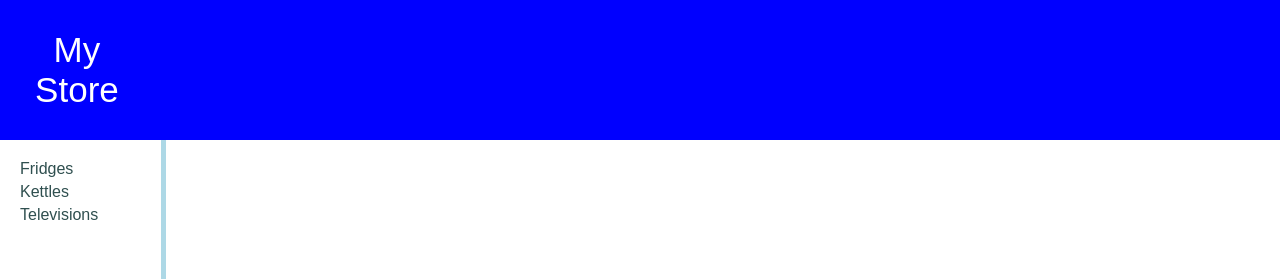
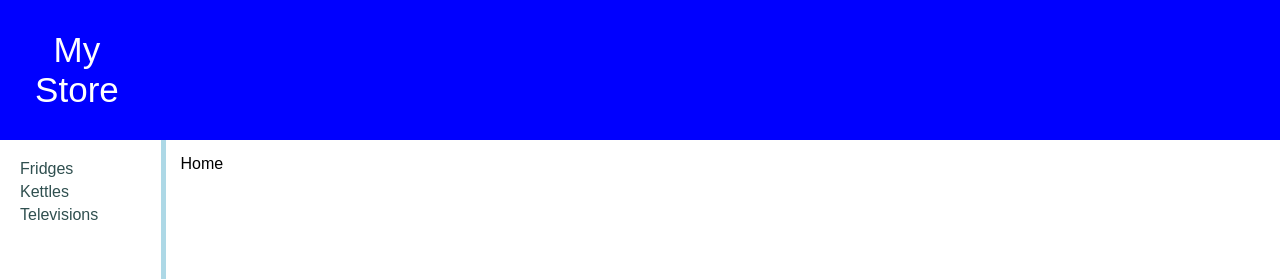
Before and after one commit to HMoein87/React-e-store, a React (Create React App) app: page / in a window 1280 px wide. Shown: the top 279 px of the page. Built offline with nearby package versions, Linux system fonts and the light colour scheme; data requests are answered from the project's data file.

Commit message:
refactored Categories, Layout, Home components, and the routes

```diff
--- a/src/App.js
+++ b/src/App.js
@@ -1,16 +1,24 @@
 import React, {useState, useEffect} from 'react';
-import { Link } from 'react-router-dom';
+import {
+  BrowserRouter as Router,
+  Route,
+  Routes
+} from "react-router-dom";
 import './App.css';
 
-import { getCategories, getProducts } from './fetchAPI';
+import { getCategories } from './fetchAPI';
 
-import CategoryProduct from './Components/CategoryProduct';
+import ShoppingCart from './Components/ShoppingCart';
+import Checkout from './Components/Checkout';
+import ProductDetails from './Components/ProductDetails';
+import Category from './Components/Category';
+import Layout from './Components/Layout';
+import Home from './Components/Home';
 
 
 function App() {
   //define data or property that need to be tracked
   const [categories, setCategories] = useState({errormessage: '', data:[]});
-  const [products, setProducts] = useState({errormessage: '', data:[]});
 
   //initialize the store with fetching categories data from API
   useEffect(() => {
@@ -23,43 +31,18 @@ function App() {
     fetchData();
   }, [])
 
-  //handle click on categories fetched from api and set the product state
-  const handleCategoryClick = (id) => {
-    //fetch product data
-    const fetchData = async () => {
-      const responseObject = await getProducts(id);
-      setProducts(responseObject);
-    }
-
-    fetchData();
-  }
-
-  //render category component
-  const renderCategories = () => {
-    return categories.data.map(c =>
-      <li key={c.id}><Link to={`categories/${c.id}`}>{c.title}</Link></li>
-      );
-  }
-
   return (
-    <>
-    <header>My Store</header>
-
-    <section>
-      <nav>
-        { categories.errormessage && <div>Error: {categories.errormessage}</div>}
-        <ul>{ categories.data && renderCategories() }</ul>
-      </nav>
-
-      <main>
-
-      </main>
-    </section>
-
-    <footer>
-      Footer
-    </footer>
-    </>
+    <Router>
+      <Routes>
+        <Route path="/" element={<Layout categories={categories} />} >
+          <Route index element={<Home />} />
+          <Route path="shoppingCart" element={<ShoppingCart />} />
+          <Route path="checkout" element={<Checkout />} />
+          <Route path="products/:productId" element={<ProductDetails />} />
+          <Route path="categories/:categoriesId" element={<Category />} />
+        </Route>
+      </Routes>
+    </Router>
   );
 }
 
--- a/src/Components/Category.js
+++ b/src/Components/Category.js
@@ -6,7 +6,7 @@ import { getProducts } from '../fetchAPI';
 import CategoryProduct from './CategoryProduct';
 
 //category component
-const Category = ({id, title, onCategoryClick}) => {
+const Category = () => {
   //category id parameter got by parameters in url
   const { categoriesId } = useParams();
 
--- a/src/Components/CategoryProduct.js
+++ b/src/Components/CategoryProduct.js
@@ -13,11 +13,14 @@ const CategoryProduct = ({
     features,
     price,
     stock}) => {
+
+        //navigate between pages
         const navigate = useNavigate();
+
         return (
             <>
                 <ProductTitle>
-            <Link to={`products/${id}`}>{title}</Link>
+                    <Link to={`/products/${id}`}>{title}</Link>
                 </ProductTitle>
 
                 <ProductItem>
@@ -61,7 +64,7 @@ const CategoryProduct = ({
                         </ProductStock>
 
                         <ProductAction>
-                    <button onClick={() => {navigate(`products/${id}`)}}>View Product</button>
+                            <button onClick={() => {navigate(`/products/${id}`)}}>View Product</button>
                             <button>Add to Cart</button>
                         </ProductAction>
                     </ProductFinance>
--- /dev/null
+++ b/src/Components/Home.js
@@ -0,0 +1,9 @@
+import React from 'react'
+
+const Home = () => {
+  return (
+    <div>Home</div>
+  )
+}
+
+export default Home
--- /dev/null
+++ b/src/Components/Layout.js
@@ -0,0 +1,37 @@
+import React from 'react';
+
+import { Outlet, Link } from 'react-router-dom';
+
+//Layout Component
+const Layout = ({categories}) => {
+
+    //render category component
+    const renderCategories = () => {
+        return categories.data.map(c =>
+            <li key={c.id}><Link to={`/categories/${c.id}`}>{c.title}</Link></li>
+            );
+        }
+
+    return (
+        <>
+            <header>My Store</header>
+
+            <section>
+                <nav>
+                    { categories.errormessage && <div>Error: {categories.errormessage}</div>}
+                    <ul>{ categories.data && renderCategories() }</ul>
+                </nav>
+
+                <main>
+                    <Outlet/>
+                </main>
+            </section>
+
+            <footer>
+                Footer
+            </footer>
+        </>
+    );
+}
+
+export default Layout
--- a/src/index.js
+++ b/src/index.js
@@ -1,32 +1,13 @@
 import React from 'react';
 import ReactDOM from 'react-dom/client';
-import {
-  BrowserRouter as Router,
-  Switch,
-  Route,
-  Link,
-  Routes
-} from "react-router-dom";
+
 import './index.css';
 import App from './App';
-
-import ShoppingCart from './Components/ShoppingCart';
-import Checkout from './Components/Checkout';
-import ProductDetails from './Components/ProductDetails';
-import Category from './Components/Category';
 
 
 const root = ReactDOM.createRoot(document.getElementById('root'));
 root.render(
   <>
-    <Router>
-      <Routes>
-        <Route path="/" element={<App />} />
-        <Route path="shoppingCart" element={<ShoppingCart />} />
-        <Route path="checkout" element={<Checkout />} />
-        <Route path="products/:productId" element={<ProductDetails />} />
-        <Route path="categories/:categoriesId" element={<Category />} />
-      </Routes>
-    </Router>
+    <App />
   </>
 );
```
Lines whose indentation alone changed are shown as unchanged.
